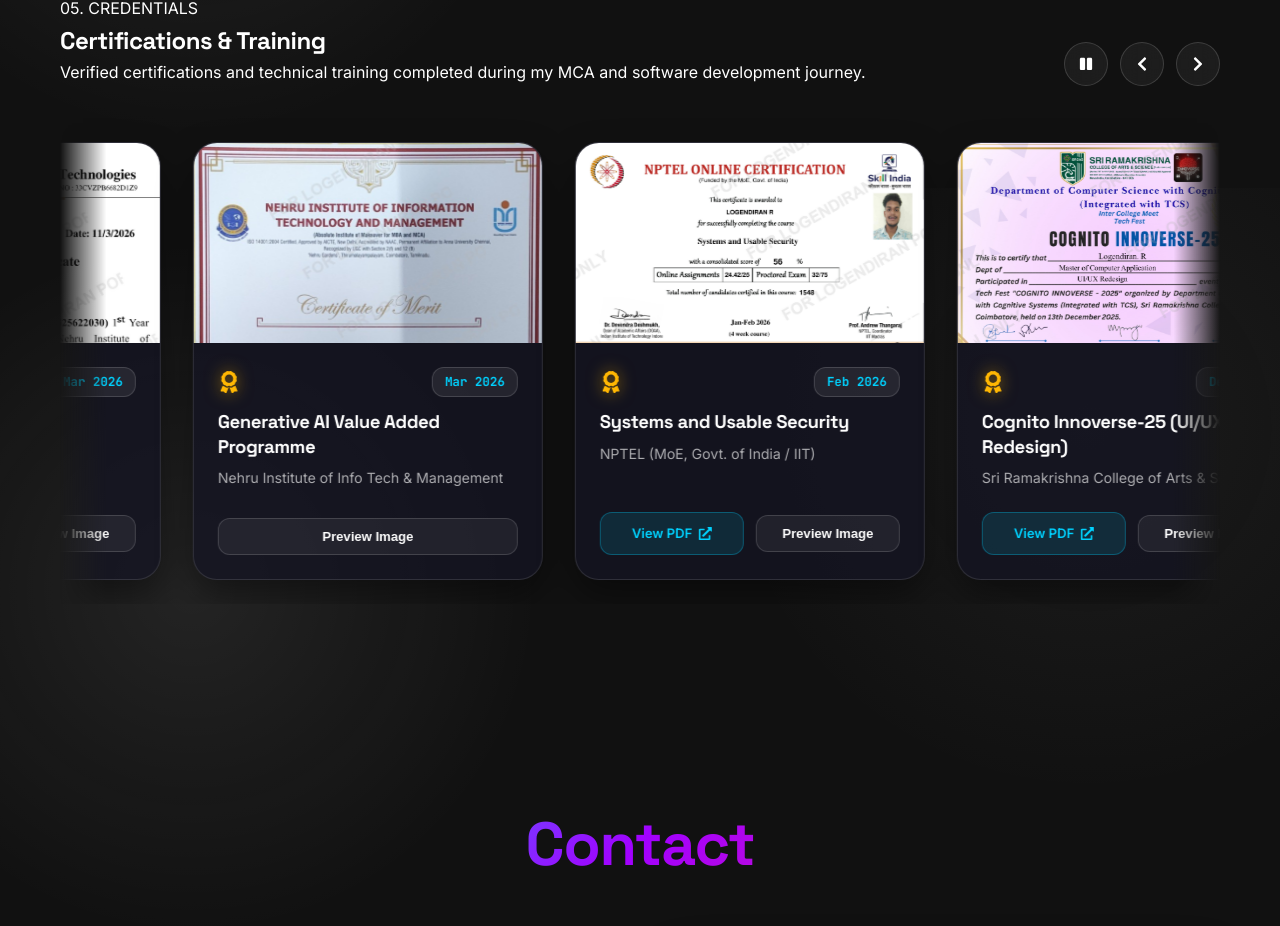
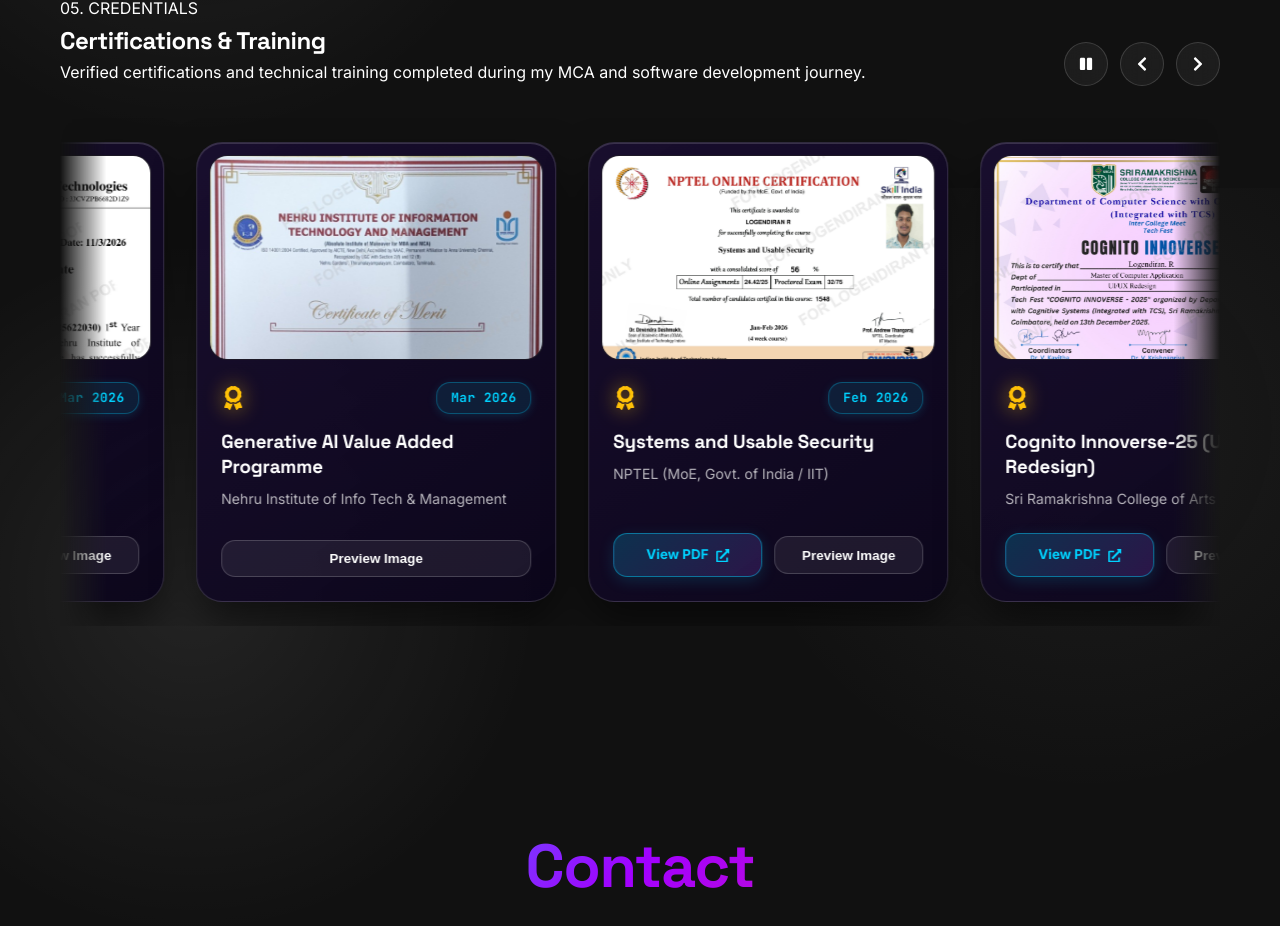
Before and after one commit to logendiranrv/logendiranportfolio, a React (Create React App) app: page / in a window 1280 px wide. Shown: the part 3812-4738 px from the top of the page. Built offline with nearby package versions, Linux system fonts and the light colour scheme; no server answers; the database is empty.

Commit message:
Enhance certificate cards styling with ultra rich 3D glassmorphism

```diff
--- a/src/components/components.css
+++ b/src/components/components.css
@@ -3265,36 +3265,58 @@
   }
 }
 
-/* TOUCHABLE ULTRA-PREMIUM CARD */
+/* TOUCHABLE ULTRA-PREMIUM RICH CARD */
 .cert-card-touchable {
-  flex: 0 0 350px;
-  width: 350px;
-  background: rgba(20, 20, 35, 0.75);
-  border: 1px solid rgba(255, 255, 255, 0.12);
-  border-radius: 24px;
+  flex: 0 0 360px;
+  width: 360px;
+  background: linear-gradient(145deg, rgba(26, 14, 50, 0.88) 0%, rgba(12, 6, 28, 0.95) 100%);
+  border: 1px solid rgba(255, 255, 255, 0.14);
+  border-radius: 26px;
   overflow: hidden;
-  backdrop-filter: blur(16px);
+  backdrop-filter: blur(20px);
+  -webkit-backdrop-filter: blur(20px);
   transition: all 0.4s cubic-bezier(0.175, 0.885, 0.32, 1.275);
   display: flex;
   flex-direction: column;
-  box-shadow: 0 15px 35px rgba(0, 0, 0, 0.4);
+  box-shadow: 0 20px 40px rgba(0, 0, 0, 0.5), inset 0 1px 0 rgba(255, 255, 255, 0.15);
   cursor: pointer;
   position: relative;
 }
 
+.cert-card-touchable::before {
+  content: '';
+  position: absolute;
+  top: -50%;
+  right: -50%;
+  width: 200px;
+  height: 200px;
+  background: radial-gradient(circle, rgba(0, 210, 255, 0.2) 0%, rgba(157, 78, 237, 0.15) 50%, transparent 80%);
+  filter: blur(40px);
+  pointer-events: none;
+  transition: opacity 0.4s ease;
+  opacity: 0.6;
+}
+
+.cert-card-touchable:hover::before {
+  opacity: 1;
+}
+
 .cert-card-touchable:hover,
 .cert-card-touchable:active {
-  transform: translateY(-10px) scale(1.02);
-  border-color: rgba(0, 210, 255, 0.45);
-  box-shadow: 0 25px 50px rgba(0, 0, 0, 0.6), 0 0 25px rgba(157, 78, 237, 0.35), 0 0 15px rgba(0, 210, 255, 0.25);
+  transform: translateY(-12px) scale(1.025);
+  border-color: rgba(0, 210, 255, 0.65);
+  box-shadow: 0 30px 60px rgba(0, 0, 0, 0.7), 0 0 35px rgba(0, 210, 255, 0.35), 0 0 25px rgba(157, 78, 237, 0.4);
 }
 
 .cert-img-wrapper {
-  width: 100%;
-  height: 200px;
+  width: calc(100% - 24px);
+  height: 205px;
+  margin: 12px 12px 0 12px;
+  border-radius: 18px;
   position: relative;
   overflow: hidden;
-  background: rgba(0, 0, 0, 0.4);
+  background: rgba(0, 0, 0, 0.5);
+  border: 1px solid rgba(255, 255, 255, 0.08);
 }
 
 .cert-img {
@@ -3302,23 +3324,23 @@
   height: 100%;
   object-fit: cover;
   object-position: top;
-  transition: transform 0.5s ease;
+  transition: transform 0.6s cubic-bezier(0.165, 0.84, 0.44, 1);
 }
 
 .cert-card-touchable:hover .cert-img {
-  transform: scale(1.08);
+  transform: scale(1.1);
 }
 
 .cert-img-overlay-hover {
   position: absolute;
   inset: 0;
-  background: rgba(10, 10, 25, 0.55);
-  backdrop-filter: blur(3px);
+  background: linear-gradient(180deg, rgba(10, 5, 25, 0.2) 0%, rgba(10, 5, 25, 0.75) 100%);
+  backdrop-filter: blur(4px);
   display: flex;
   align-items: center;
   justify-content: center;
   opacity: 0;
-  transition: opacity 0.3s ease;
+  transition: opacity 0.35s ease;
 }
 
 .cert-card-touchable:hover .cert-img-overlay-hover {
@@ -3326,20 +3348,21 @@
 }
 
 .cert-expand-pill {
-  padding: 0.5rem 1.2rem;
-  background: rgba(0, 210, 255, 0.95);
-  color: #000000;
+  padding: 0.6rem 1.4rem;
+  background: linear-gradient(135deg, #00d2ff 0%, #9d4edd 100%);
+  color: #ffffff;
   font-weight: 700;
-  font-size: 0.82rem;
-  border-radius: 20px;
-  display: flex;
-  align-items: center;
-  gap: 0.4rem;
-  box-shadow: 0 4px 15px rgba(0, 210, 255, 0.4);
+  font-size: 0.85rem;
+  border-radius: 25px;
+  display: flex;
+  align-items: center;
+  gap: 0.5rem;
+  box-shadow: 0 6px 20px rgba(0, 210, 255, 0.5);
+  letter-spacing: 0.03em;
 }
 
 .cert-card-content {
-  padding: 1.5rem;
+  padding: 1.4rem 1.5rem 1.5rem 1.5rem;
   display: flex;
   flex-direction: column;
   flex-grow: 1;
@@ -3349,38 +3372,42 @@
   display: flex;
   justify-content: space-between;
   align-items: center;
-  margin-bottom: 0.8rem;
+  margin-bottom: 0.9rem;
 }
 
 .cert-badge-icon {
-  font-size: 1.4rem;
-  color: #ffb703;
-  filter: drop-shadow(0 0 8px rgba(255, 183, 3, 0.6));
+  font-size: 1.5rem;
+  color: #ffc107;
+  filter: drop-shadow(0 0 10px rgba(255, 193, 7, 0.7));
 }
 
 .cert-year-pill {
-  padding: 0.25rem 0.75rem;
-  background: rgba(255, 255, 255, 0.08);
-  border: 1px solid rgba(255, 255, 255, 0.15);
-  border-radius: 12px;
-  font-size: 0.78rem;
+  padding: 0.3rem 0.85rem;
+  background: rgba(0, 210, 255, 0.1);
+  border: 1px solid rgba(0, 210, 255, 0.3);
+  border-radius: 14px;
+  font-size: 0.8rem;
   color: #00d2ff;
-  font-weight: 600;
+  font-weight: 700;
+  letter-spacing: 0.04em;
+  box-shadow: 0 2px 10px rgba(0, 210, 255, 0.15);
 }
 
 .cert-title-minimal {
-  font-size: 1.15rem;
-  font-weight: 700;
+  font-size: 1.18rem;
+  font-weight: 800;
   color: #ffffff;
-  margin-bottom: 0.5rem;
+  margin-bottom: 0.6rem;
   line-height: 1.35;
+  letter-spacing: -0.01em;
 }
 
 .cert-org-minimal {
   font-size: 0.88rem;
-  color: rgba(255, 255, 255, 0.65);
-  margin-bottom: 1.4rem;
+  color: rgba(255, 255, 255, 0.7);
+  margin-bottom: 1.5rem;
   flex-grow: 1;
+  line-height: 1.4;
 }
 
 .cert-actions-row {
@@ -3392,38 +3419,43 @@
 .btn-cert-link,
 .btn-cert-preview {
   flex: 1;
-  padding: 0.6rem 0.8rem;
-  font-size: 0.82rem;
-  font-weight: 600;
-  border-radius: 12px;
+  padding: 0.65rem 0.9rem;
+  font-size: 0.84rem;
+  font-weight: 700;
+  border-radius: 14px;
   text-decoration: none;
   display: flex;
   align-items: center;
   justify-content: center;
-  gap: 0.4rem;
-  transition: all 0.3s ease;
+  gap: 0.45rem;
+  transition: all 0.3s cubic-bezier(0.4, 0, 0.2, 1);
   cursor: pointer;
 }
 
 .btn-cert-link {
-  background: rgba(0, 210, 255, 0.12);
-  border: 1px solid rgba(0, 210, 255, 0.3);
+  background: linear-gradient(135deg, rgba(0, 210, 255, 0.2) 0%, rgba(157, 78, 237, 0.2) 100%);
+  border: 1px solid rgba(0, 210, 255, 0.45);
   color: #00d2ff;
+  box-shadow: 0 4px 15px rgba(0, 210, 255, 0.15);
 }
 
 .btn-cert-link:hover {
-  background: #00d2ff;
-  color: #000000;
-  box-shadow: 0 5px 15px rgba(0, 210, 255, 0.35);
+  background: linear-gradient(135deg, #00d2ff 0%, #9d4edd 100%);
+  border-color: transparent;
+  color: #ffffff;
+  transform: translateY(-2px);
+  box-shadow: 0 8px 22px rgba(0, 210, 255, 0.45);
 }
 
 .btn-cert-preview {
-  background: rgba(255, 255, 255, 0.06);
-  border: 1px solid rgba(255, 255, 255, 0.15);
+  background: rgba(255, 255, 255, 0.07);
+  border: 1px solid rgba(255, 255, 255, 0.18);
   color: #ffffff;
 }
 
 .btn-cert-preview:hover {
-  background: rgba(255, 255, 255, 0.18);
-  border-color: rgba(255, 255, 255, 0.3);
-}
+  background: rgba(255, 255, 255, 0.2);
+  border-color: rgba(255, 255, 255, 0.4);
+  transform: translateY(-2px);
+  box-shadow: 0 8px 20px rgba(255, 255, 255, 0.15);
+}
```
